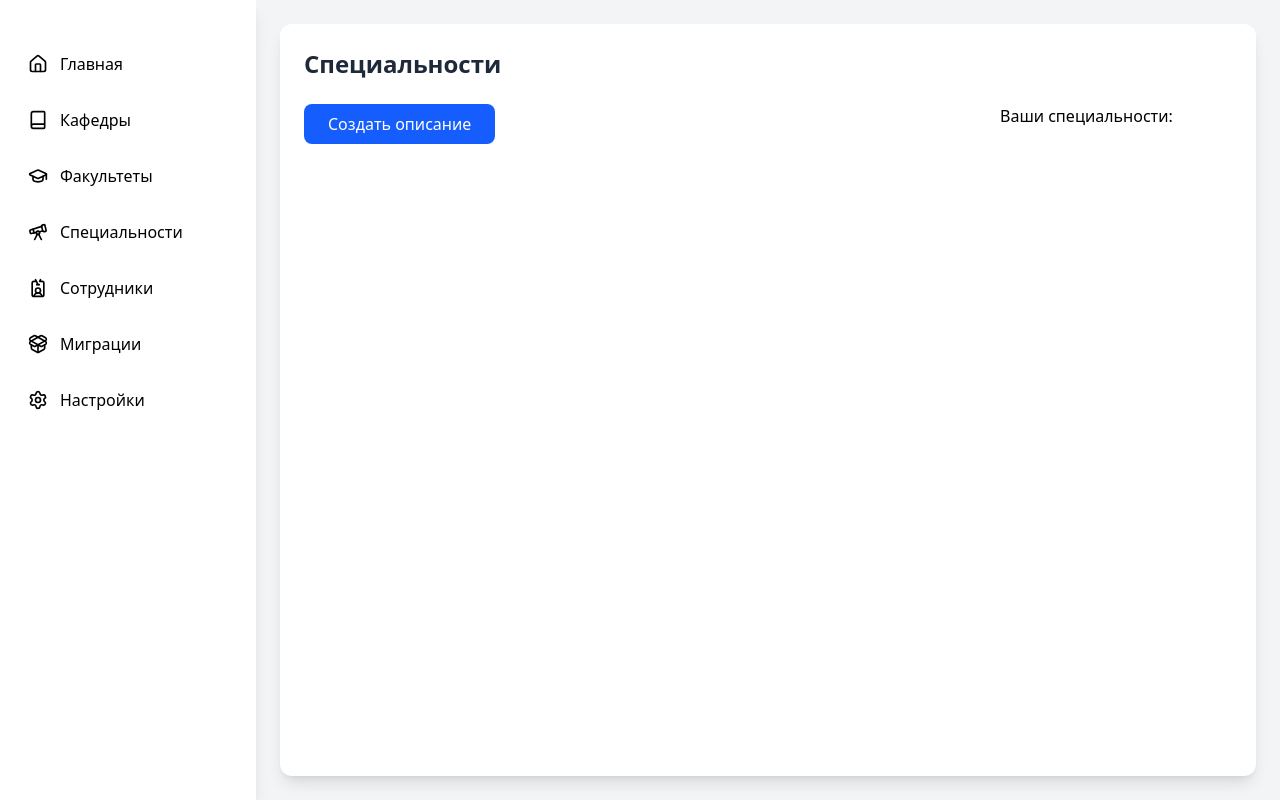
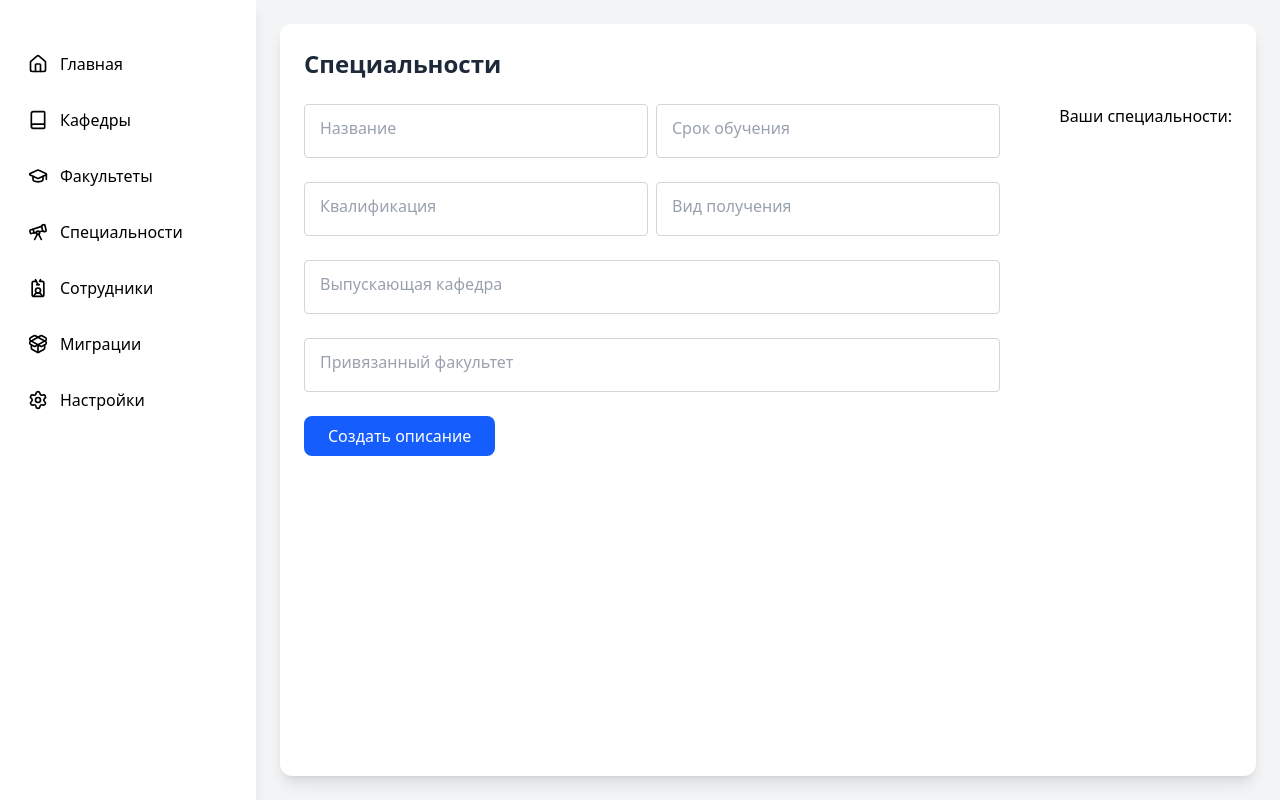
Before and after one commit to n1mply/uni-platform, a Next.js app in the folder frontend/: page /dashboard/specialties in a window 1280 px wide. Built offline with nearby package versions, Linux system fonts and the light colour scheme.

Commit message:
Added base inputs for specialty create form

```diff
--- a/frontend/src/app/(components)/SmartSelect.tsx
+++ b/frontend/src/app/(components)/SmartSelect.tsx
@@ -9,9 +9,10 @@ interface SmartSelect {
     id: string;
     label: string;
     tabIndex?: number;
+    className: string
 }
 
-export default function SmartSelect({ options, value, onChange, id, label, tabIndex }: SmartSelect) {
+export default function SmartSelect({ options, value, onChange, id, label, tabIndex, className }: SmartSelect) {
     const [inputValue, setInputValue] = useState(value);
     const [showSuggestions, setShowSuggestions] = useState(false);
     const [filteredOptions, setFilteredOptions] = useState(options);
@@ -53,7 +54,7 @@ export default function SmartSelect({ options, value, onChange, id, label, tabIn
     };
 
     return (
-        <div className="mb-6 relative w-full lg:max-w-2xl" ref={wrapperRef}>
+        <div className={`${className ? className : 'mb-6 relative w-full lg:max-w-2xl'}`} ref={wrapperRef}>
             <input
                 type="text"
                 id={id}
--- a/frontend/src/app/dashboard/specialties/page.tsx
+++ b/frontend/src/app/dashboard/specialties/page.tsx
@@ -1,6 +1,9 @@
 'use client'
 import { useState, useRef, useEffect } from 'react'
 import { Bold, Italic, List, ListOrdered, Image, Trash2, Plus } from 'lucide-react'
+import FloatingInput from '@/app/(components)/FloatingInput'
+import { Department, Faculty } from '../departments/page'
+import SmartSelect from '@/app/(components)/SmartSelect'
 
 interface Section {
     id: string
@@ -8,10 +11,21 @@ interface Section {
     content: string
 }
 
+type TypeOfEducation = {
+    type: "Дневной" | "Заочный" | "Вечерний";
+};
+
 export default function SpecialtiesPage() {
     const [isCreating, setIsCreating] = useState(false)
     const [sections, setSections] = useState<Section[]>([])
     const fileInputRefs = useRef<{ [key: string]: HTMLInputElement | null }>({})
+
+    const [name, setName] = useState('')
+    const [qualification, setQualification] = useState('')
+    const [duration, setDuration] = useState('')
+    const [faculty, setFaculty] = useState<Faculty>()
+    const [department, setDepartment] = useState<Department>()
+    const [typeOfEducation, setTypeOfEducation] = useState('')
 
     // Добавляем стили для редакторов при монтировании компонента
     useEffect(() => {
@@ -143,16 +157,79 @@ export default function SpecialtiesPage() {
         <>
 
             <h1 className="text-2xl font-bold text-gray-800 mb-6">Специальности</h1>
+            <div className='flex justify-between gap-2 flex-wrap sm:w-full'>
+                <div className='w-full sm:w-[75%]'>
+                    <div className='flex gap-2 flex-wrap sm:flex-nowrap'>
+                        <FloatingInput
+                            id="name"
+                            label="Название"
+                            value={name}
+                            onChange={setName}
+                            className="relative mb-4 w-full sm:w-1/2"
+                            maxLength={100}
+                        />
+                        <FloatingInput
+                            id="duration"
+                            label="Срок обучения"
+                            value={duration}
+                            onChange={setDuration}
+                            className="relative mb-6 w-full sm:w-1/2"
+                            maxLength={100}
+                        />
+                    </div>
+                    <div className='flex gap-2 flex-wrap sm:flex-nowrap'>
+                        <FloatingInput
+                            id="qualification"
+                            label="Квалификация"
+                            value={qualification}
+                            onChange={setQualification}
+                            className="relative mb-6 w-full sm:w-1/2"
+                            maxLength={100}
+                        />
+                        <SmartSelect
+                            id='typeOfEducation'
+                            options={['Дневной', 'Вечерний', 'Заочный']}
+                            value={typeOfEducation}
+                            onChange={(option) => setTypeOfEducation(option)}
+                            label='Вид получения'
+                            className='mb-6 relative w-full sm:w-1/2'
+                        />
+                    </div>
+                    <SmartSelect
+                        id='typeOfEducation'
+                        options={['Дневной', 'Вечерний', 'Заочный']}
+                        value={typeOfEducation}
+                        onChange={(option) => setTypeOfEducation(option)}
+                        label='Выпускающая кафедра'
+                        className='mb-6 relative w-full'
+                    />
+                    <SmartSelect
+                        id='typeOfEducation'
+                        options={['Дневной', 'Вечерний', 'Заочный']}
+                        value={typeOfEducation}
+                        onChange={(option) => setTypeOfEducation(option)}
+                        label='Привязанный факультет'
+                        className='mb-6 relative w-full'
+                    />
+                </div>
+                <div className='flex flex-col'>
+                    <p>Ваши специальности:</p>
+                </div>
+            </div>
+
             <div className='flex w-full justify-between gap-2'>
                 {!isCreating ? (
+                    <div>
                         <button
                             onClick={() => setIsCreating(true)}
                             className="bg-blue-600 hover:bg-blue-700 text-white px-6 py-2 rounded-lg font-medium active:scale-[0.97] transition-all duration-300"
                         >
                             Создать описание
                         </button>
+                    </div>
                 ) : (
-                    <div className="space-y-6 w-[75%]">
+                    <div className="space-y-6 w-full">
+
                         <div className="flex flex-wrap items-center gap-4">
                             <button
                                 onClick={createNewSection}
@@ -271,10 +348,6 @@ export default function SpecialtiesPage() {
                     </div >
                 )
                 }
-
-                <div className='flex flex-col w-[25%]'>
-                    <p>Ваши специальности:</p>
-                </div>
             </div>
         </>
     )
```
Lines whose indentation alone changed are shown as unchanged.
